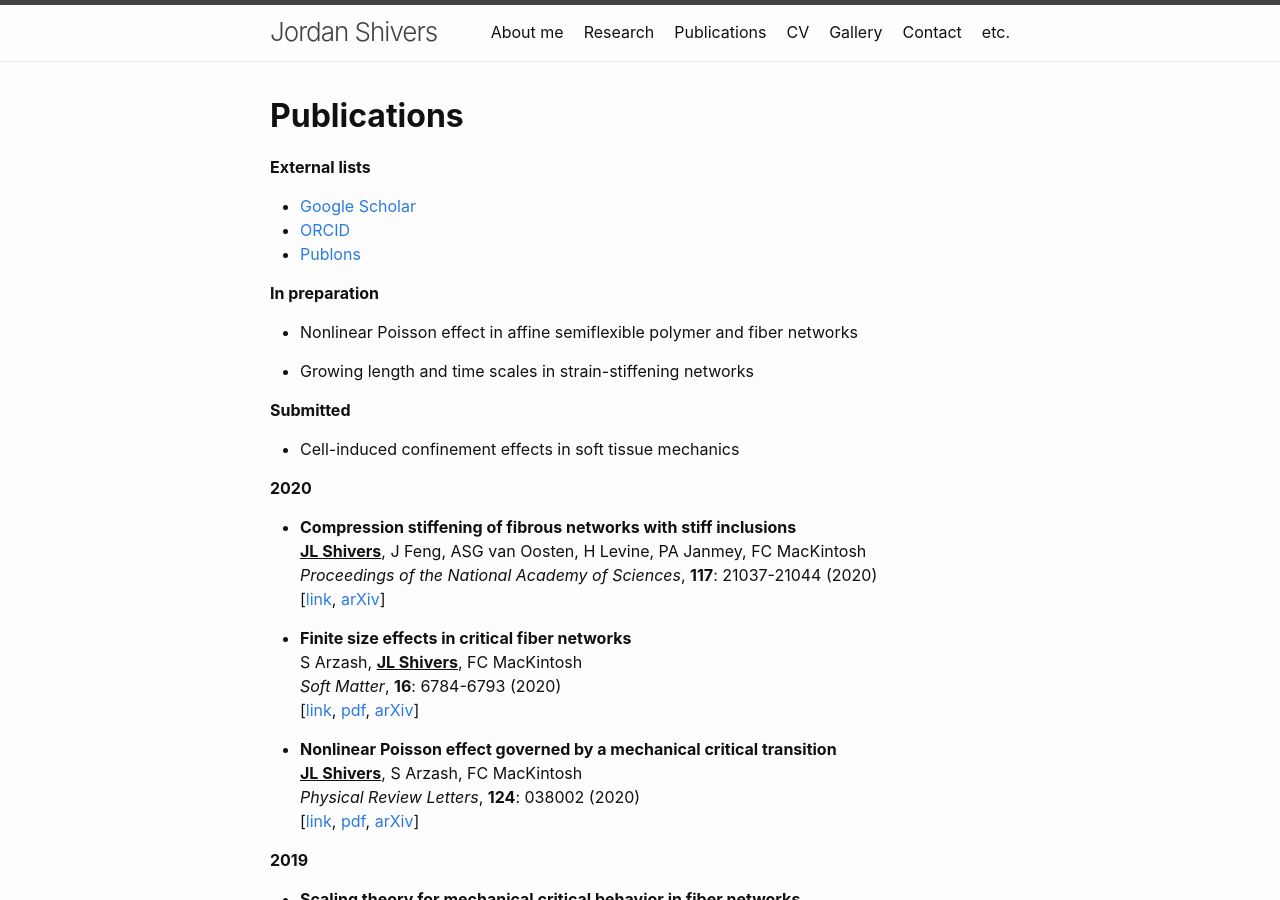
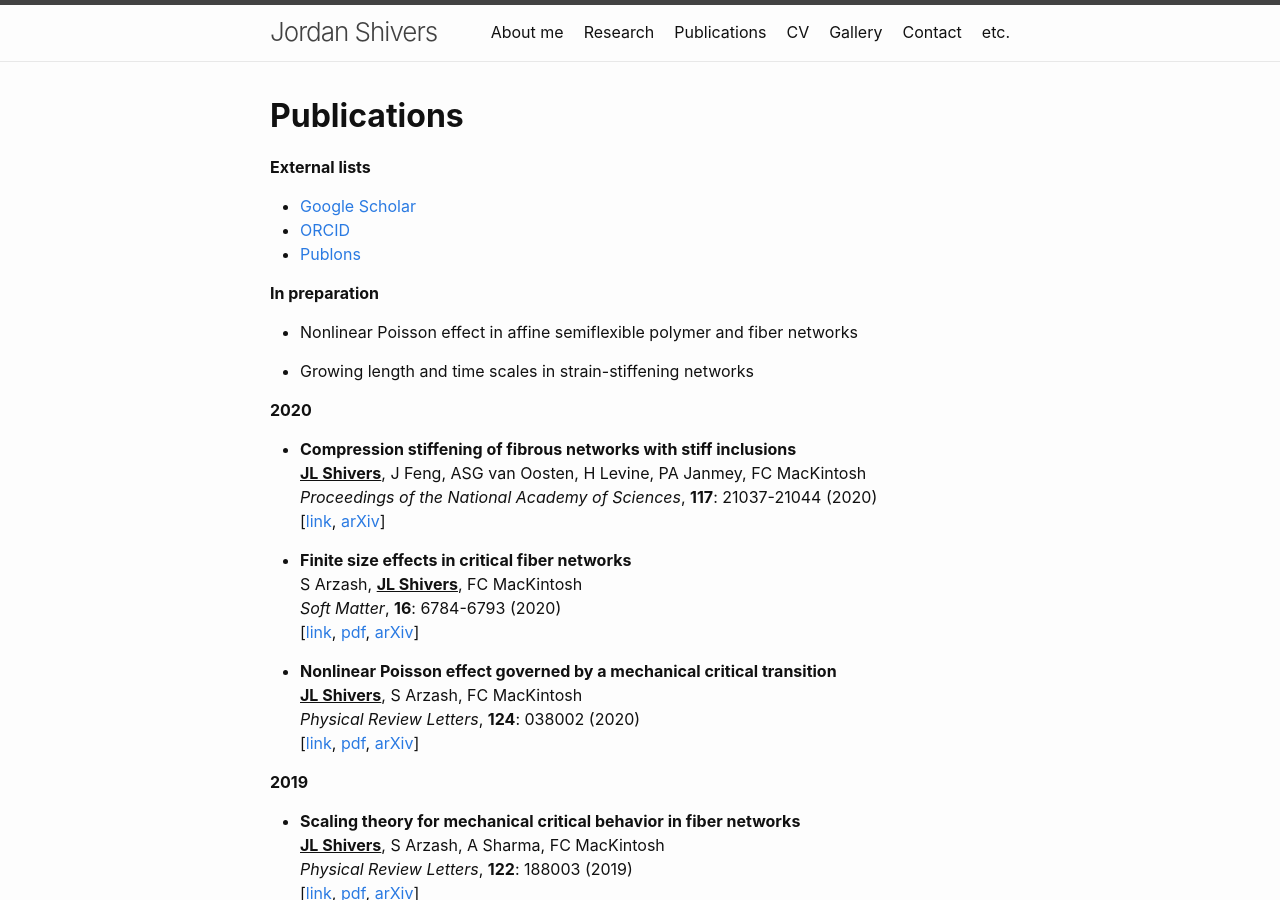
Before and after one commit to jordanshivers/jordanshivers.github.io, a Jekyll site: the page built from publications.md, in a window 1280 px wide and 900 px high. Built offline with Jekyll 4.4.1, drawn with Linux system fonts in a browser that asks for light colours.

Commit message:
Update publications.md

```diff
--- a/publications.md
+++ b/publications.md
@@ -19,10 +19,6 @@ permalink: /publications/
 * Nonlinear Poisson effect in affine semiflexible polymer and fiber networks
 
 * Growing length and time scales in strain-stiffening networks
-
-**Submitted**
-
-* Cell-induced confinement effects in soft tissue mechanics
 
 **2020**
 
```
